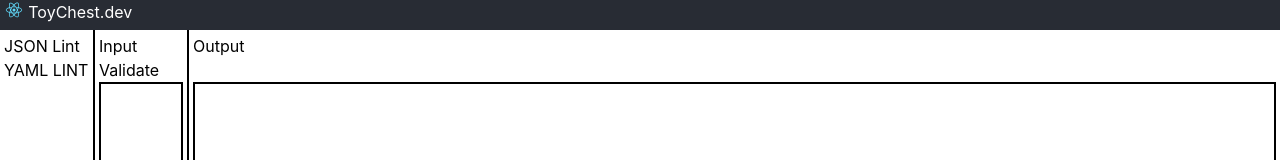
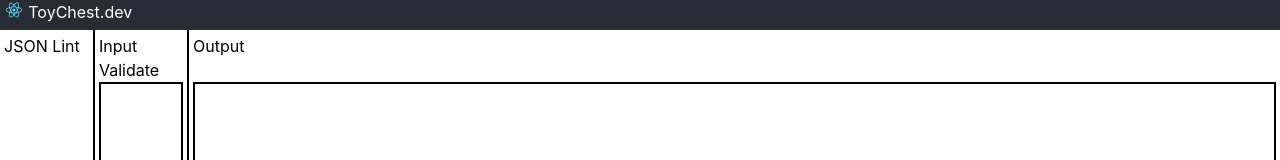
Before and after one commit to MasterOdin/toychest.dev, a React (Create React App) app: page / in a window 1280 px wide. Shown: the top 160 px of the page. Built offline with nearby package versions, Linux system fonts and the light colour scheme.

Commit message:
remove undeveloped yaml lint toy
Signed-off-by: Matthew Peveler <matt.peveler@gmail.com>

```diff
--- a/src/components/LeftSidebar.tsx
+++ b/src/components/LeftSidebar.tsx
@@ -9,7 +9,6 @@ interface LeftSidebarProps {
 export const LeftSidebar: FC<LeftSidebarProps> = ({ setToy }) => {
   const toys = {
     'JSON Lint': ToyType.json_lint,
-    'YAML LINT': ToyType.yaml_lint,
   };
 
   return (
--- a/src/components/Toy.tsx
+++ b/src/components/Toy.tsx
@@ -2,7 +2,7 @@ import { FC } from 'react';
 
 import { ToyType } from '../types/toy';
 
-import { JsonLint, YamlLint } from './toys';
+import { JsonLint } from './toys';
 
 interface ToyProps {
   toy: ToyType;
@@ -15,9 +15,6 @@ export const Toy: FC<ToyProps> = ({ toy }) => {
     case ToyType.json_lint:
       ToyComponent = JsonLint;
       break;
-    case ToyType.yaml_lint:
-      ToyComponent = YamlLint;
-      break;
     default:
       throw new Error(`Unknown toy: ${toy}`);
   }
--- a/src/components/toys/YamlLint.tsx
+++ /dev/null
@@ -1,3 +0,0 @@
-export const YamlLint = () => {
-  return <>YAML Lint</>;
-};
--- a/src/components/toys/index.ts
+++ b/src/components/toys/index.ts
@@ -1,2 +1 @@
 export { JsonLint } from './JsonLint';
-export { YamlLint } from './YamlLint';
--- a/src/types/toy.ts
+++ b/src/types/toy.ts
@@ -1,4 +1,3 @@
 export enum ToyType {
   json_lint = 'json_lint',
-  yaml_lint = 'yaml_lint',
 }
```
